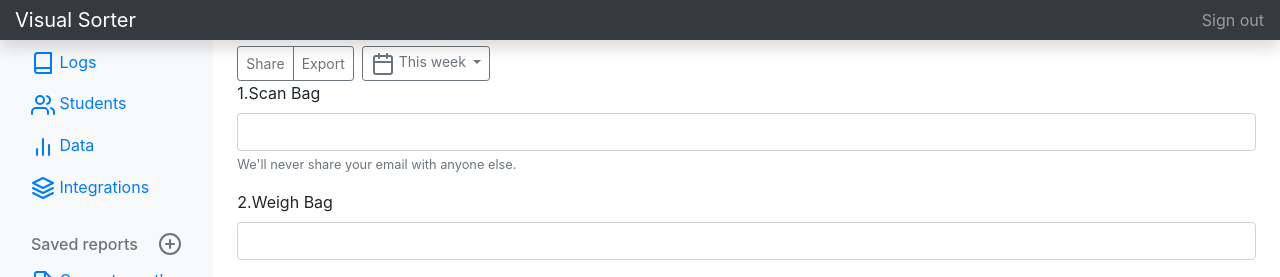
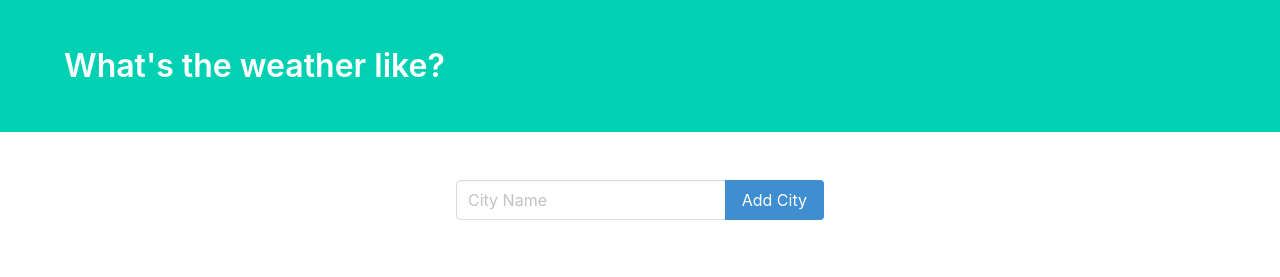
Before and after one commit to wandersong01/bag-app, a Flask app: page / in a window 1280 px wide. Shown: the top 277 px of the page. Run offline with Flask 2, Linux system fonts and the light colour scheme; a database or web service that is not in the repository returns one stand-in record (values such as "Sample title"); data that the repository does not hold is empty; some libraries are stand-ins or nearby versions.

Commit message:
Connected to weather and displaying data in card

```diff
--- a/main.py
+++ b/main.py
@@ -1,35 +1,26 @@
-from flask import Flask, render_template
-import io
-import random
-from flask import Response
-from matplotlib.backends.backend_agg import FigureCanvasAgg as FigureCanvas
-from matplotlib.figure import Figure
+import requests
+from flask import Flask, render_template, request
+from flask_sqlalchemy import SQLAlchemy
 
 app = Flask(__name__)
+app.config['DEBUG'] = True
 
 
 @app.route('/')
 def index():
-    return render_template('dashboard.html')
 
+    url = 'http://api.openweathermap.org/data/2.5/weather?q={}&units=imperial&appid=271d1234d3f497eed5b1d80a07b3fcd1'
+    city = 'Las Vegas'
 
-@app.route('/data')
-def data():
-    return render_template('data.html')
+    r = requests.get(url.format(city)).json()
 
+    weather = {
+        'city': city,
+        'temperature': r['main']['temp'],
+        'description': r['weather'][0]['description'],
+        'icon': r['weather'][0]['icon'],
+    }
 
-@app.route('/plot.png')
-def plot_png():
-    fig = create_figure()
-    output = io.BytesIO()
-    FigureCanvas(fig).print_png(output)
-    return Response(output.getvalue(), mimetype='image/png')
+    print(weather)
 
-
-def create_figure():
-    fig = Figure()
-    axis = fig.add_subplot(1, 1, 1)
-    xs = range(100)
-    ys = [random.randint(1, 50) for x in xs]
-    axis.plot(xs, ys)
-    return fig
+    return render_template('AT14.html', weather=weather)
--- a/static/student_list.html
+++ b/static/student_list.html
@@ -58,12 +58,6 @@
                 <a class="nav-link" href="#">
                   <span data-feather="bar-chart-2"></span>
                   Data
-                </a>
-              </li>
-              <li class="nav-item">
-                <a class="nav-link" href="#">
-                  <span data-feather="layers"></span>
-                  Integrations
                 </a>
               </li>
             </ul>
--- /dev/null
+++ b/templates/AT14.html
@@ -0,0 +1,92 @@
+<!DOCTYPE html>
+<html lang="en">
+
+<head>
+    <meta charset="UTF-8">
+    <meta name="viewport" content="width=device-width, initial-scale=1.0">
+    <meta http-equiv="X-UA-Compatible" content="ie=edge">
+    <title>What's the weather like?</title>
+    <link rel="stylesheet" href="https://cdnjs.cloudflare.com/ajax/libs/bulma/0.6.2/css/bulma.css" />
+</head>
+
+<body>
+    <section class="hero is-primary">
+        <div class="hero-body">
+            <div class="container">
+                <h1 class="title">
+                    What's the weather like?
+                </h1>
+            </div>
+        </div>
+    </section>
+    <section class="section">
+        <div class="container">
+            <div class="columns">
+                <div class="column is-offset-4 is-4">
+                    <form method="POST">
+                        <div class="field has-addons">
+                            <div class="control is-expanded">
+                                <input class="input" name="city" type="text" placeholder="City Name">
+                            </div>
+                            <div class="control">
+                                <button class="button is-info">
+                                    Add City
+                                </button>
+                            </div>
+                        </div>
+                    </form>
+                </div>
+            </div>
+        </div>
+    </section>
+    <section class="section">
+        <div class="container">
+            <div class="columns">
+                <div class="column is-offset-4 is-4">
+
+                    <div class="box">
+                        <article class="media">
+                            <div class="media-left">
+                                <figure class="image is-50x50">
+                                    <img src="http://openweathermap.org/img/w/{{ weather.icon }}.png" alt="Image">
+                                </figure>
+                            </div>
+                            <div class="media-content">
+                                <div class="content">
+                                    <p>
+                                        <span class="title">{{ weather.city }}</span>
+                                        <br>
+                                        <span class="subtitle">{{ weather.temperature }}° F</span>
+                                        <br> {{ weather.description }}
+                                    </p>
+                                </div>
+                            </div>
+                        </article>
+                    </div>
+
+                </div>
+            </div>
+        </div>
+    </section>
+    <footer class="footer">
+    </footer>
+</body>
+
+</html>
+
+
+
+  </tbody>
+</table>
+
+</body>
+
+ <!-- Bootstrap core JavaScript
+    ================================================== -->
+    <!-- Placed at the end of the document so the pages load faster -->
+    <script src="https://code.jquery.com/jquery-3.3.1.slim.min.js" integrity="sha384-q8i/X+965DzO0rT7abK41JStQIAqVgRVzpbzo5smXKp4YfRvH+8abtTE1Pi6jizo" crossorigin="anonymous"></script>
+    <script>window.jQuery || document.write('<script src="../../assets/js/vendor/jquery-slim.min.js"><\/script>')</script>
+    <script src="../../assets/js/vendor/popper.min.js"></script>
+    <script src="../../dist/js/bootstrap.min.js"></script>
+
+</html>
--- a/templates/base.html
+++ b/templates/base.html
@@ -54,17 +54,10 @@
                 </a>
               </li>
               <li class="nav-item">
-                <a class="nav-link" href="#">
+                <a class="nav-link" href="data">
                   <span data-feather="bar-chart-2"></span>
                   Data
                 </a>
-              </li>
-              <li class="nav-item">
-                <a class="nav-link" href="#">
-                  <span data-feather="layers"></span>
-                  Integrations
-                </a>
-              </li>
             </ul>
 
             <h6 class="sidebar-heading d-flex justify-content-between align-items-center px-3 mt-4 mb-1 text-muted">
--- a/templates/dashboard.html
+++ b/templates/dashboard.html
@@ -5,12 +5,12 @@
 <h1 class="h2">Dashboard</h1>
             <div class="btn-toolbar mb-2 mb-md-0">
               <div class="btn-group mr-2">
-                <button class="btn btn-sm btn-outline-secondary">Share</button>
-                <button class="btn btn-sm btn-outline-secondary">Export</button>
+                <button class="btn btn-sm btn-outline-secondary">Reset</button>
+                <button class="btn btn-sm btn-outline-secondary">Calibrate</button>
               </div>
               <button class="btn btn-sm btn-outline-secondary dropdown-toggle">
                 <span data-feather="calendar"></span>
-                This week
+                Report Issue
               </button>
             </div>
 
@@ -18,17 +18,13 @@
 
 <form>
   <div class="form-group">
-    <label for="exampleInputEmail1">1.Scan Bag</label>
+    <label for="exampleInputEmail1">1. Scan Bag</label>
     <input type="email" class="form-control" id="exampleInputEmail1" aria-describedby="emailHelp">
-    <small id="emailHelp" class="form-text text-muted">We'll never share your email with anyone else.</small>
+    <small id="emailHelp" class="form-text text-muted">Do not share your barcode with anyone else.</small>
   </div>
   <div class="form-group">
-    <label for="exampleInputPassword1">2.Weigh Bag</label>
-    <input type="password" class="form-control" id="exampleInputPassword1">
-  </div>
-  <div class="form-group form-check">
-    <input type="checkbox" class="form-check-input" id="exampleCheck1">
-    <label class="form-check-label" for="exampleCheck1">Check me out</label>
+    <label for="exampleInputPassword1">2. Weigh Bag</label>
+    <input type="email" class="form-control" id="exampleInputPassword1">
   </div>
   <button type="submit" class="btn btn-primary">Submit</button>
 </form>
```
Also changed, not shown: graphs.py (+6 -7 lines), main2.py (added, +35 -0 lines).
